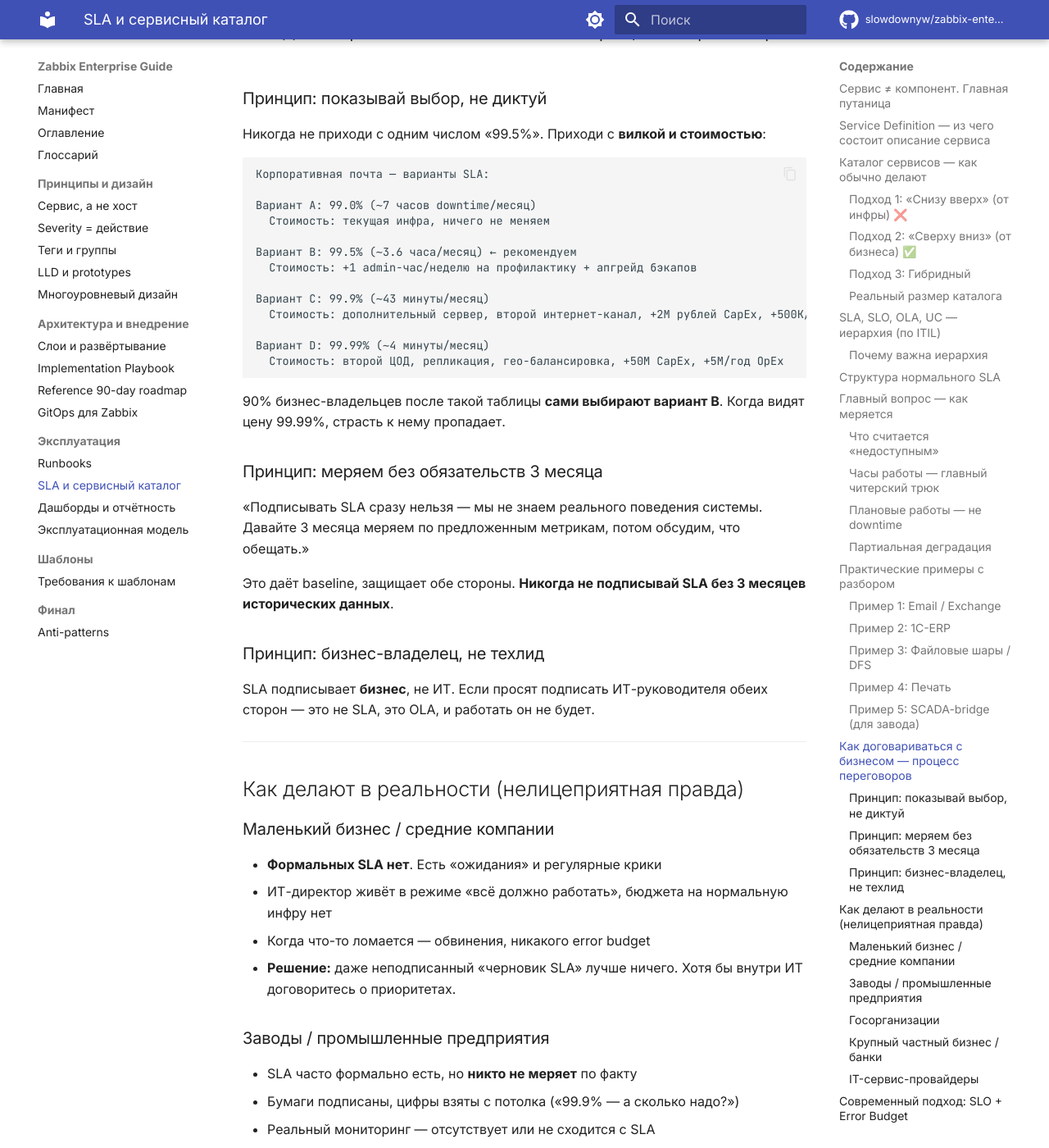
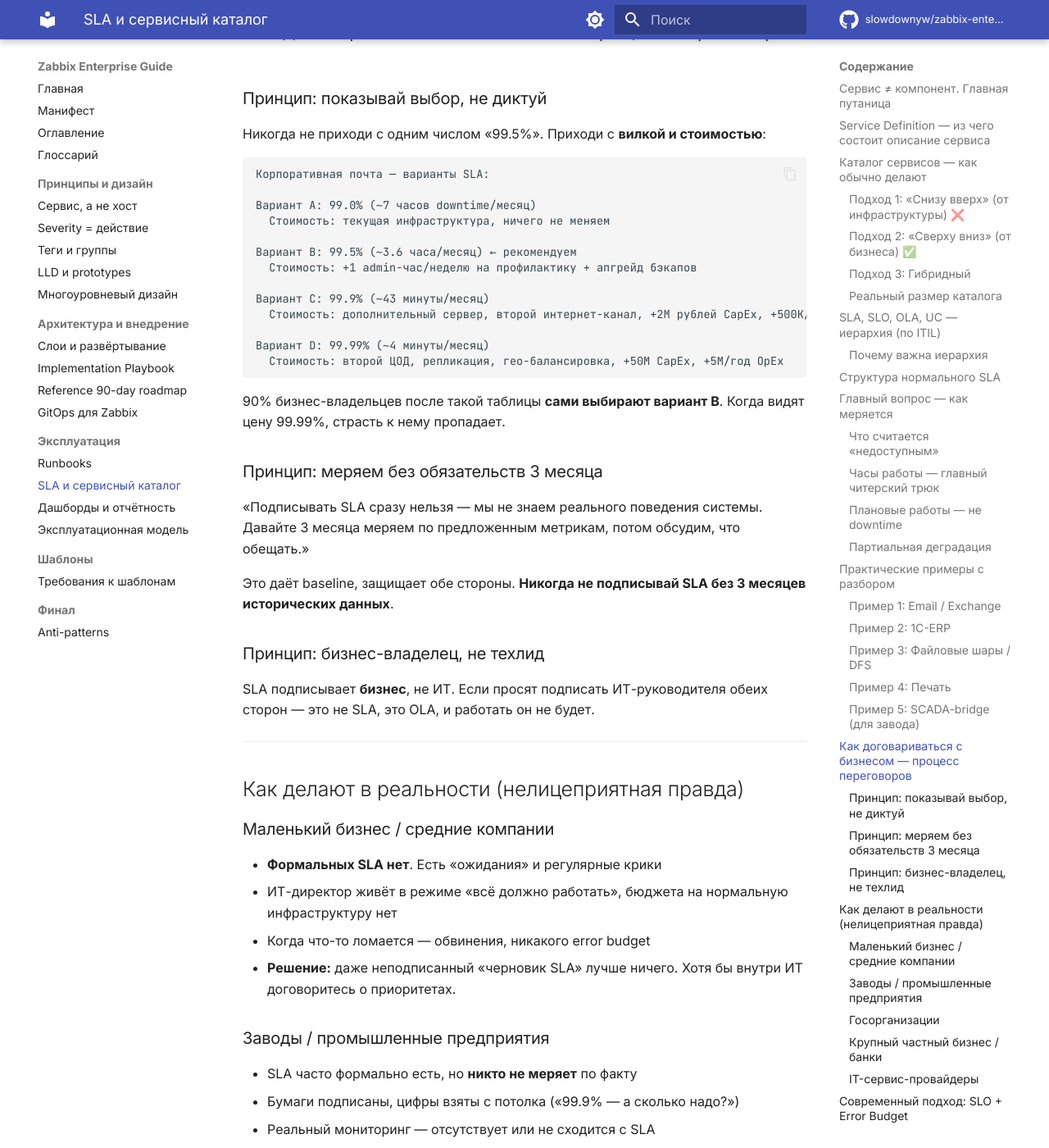
Before and after one commit to slowdownyw/zabbix-enterprise-guide, an MkDocs documentation site: the page built from docs/10_sla_service_catalog.md, in a window 1280 px wide and 1400 px high, scrolled down 9453 px. Shown: the whole window at 82% size. Built offline with MkDocs 1.6.1 and Material for MkDocs 9.7.7, drawn with Linux system fonts in a browser that asks for light colours; comment, search, counter and statistics services are not loaded; some of the changed text lies outside the part shown.

Commit message:
alpha-v03-terminology

````diff
--- a/docs/10_sla_service_catalog.md
+++ b/docs/10_sla_service_catalog.md
@@ -60,7 +60,7 @@
 
 ## Каталог сервисов — как обычно делают
 
-### Подход 1: «Снизу вверх» (от инфры) ❌
+### Подход 1: «Снизу вверх» (от инфраструктуры) ❌
 
 Инженер смотрит, что есть в инфраструктуре, и пишет:
 - Сервис «MSSQL»
@@ -243,7 +243,7 @@ SLA не действует в случае:
 
 **Что хочет бизнес:** «Почта работает, 99.9%, 24/7».
 
-**Что реально достижимо:** 99.5%-99.7% в рабочее время для on-premise Exchange с DAG, при условии хорошей сети и инфры.
+**Что реально достижимо:** 99.5%-99.7% в рабочее время для on-premise Exchange с DAG, при условии хорошей сети и инфраструктуры.
 
 **Реальный SLA (правильный):**
 
@@ -329,7 +329,7 @@ Response time: замена картриджа в день обращения,
 ```
 
 **Подводные камни:**
-- Это **самая ненадёжная часть инфры** в любой компании. Принтеры мрут, бумага кончается, кто-то застрял. SLA выше 95% — нереалистично.
+- Это **самая ненадёжная часть инфраструктуры** в любой компании. Принтеры мрут, бумага кончается, кто-то застрял. SLA выше 95% — нереалистично.
 - В SLA честно прописать: «зависит от расходных материалов и физического обслуживания»
 - Бизнес часто хочет тут 99%+ — покажи статистику фейлов, объясни почему
 
@@ -366,7 +366,7 @@ Special: НЕ ИЗМЕНЯТЬ в одностороннем порядке —
 Корпоративная почта — варианты SLA:
 
 Вариант A: 99.0% (∼7 часов downtime/месяц)
-  Стоимость: текущая инфра, ничего не меняем
+  Стоимость: текущая инфраструктура, ничего не меняем
 
 Вариант B: 99.5% (∼3.6 часа/месяц) ← рекомендуем
   Стоимость: +1 admin-час/неделю на профилактику + апгрейд бэкапов
@@ -397,7 +397,7 @@ SLA подписывает **бизнес**, не ИТ. Если просят п
 ### Маленький бизнес / средние компании
 
 - **Формальных SLA нет**. Есть «ожидания» и регулярные крики
-- ИТ-директор живёт в режиме «всё должно работать», бюджета на нормальную инфру нет
+- ИТ-директор живёт в режиме «всё должно работать», бюджета на нормальную инфраструктуру нет
 - Когда что-то ломается — обвинения, никакого error budget
 - **Решение:** даже неподписанный «черновик SLA» лучше ничего. Хотя бы внутри ИТ договоритесь о приоритетах.
 
````
Also changed, not shown: other parts of docs/10_sla_service_catalog.md (+1 -1 lines), docs/00_manifesto.md (+1 -1 lines), docs/03_tags_and_groups.md (+1 -1 lines), docs/07_implementation_roadmap.md (+6 -6 lines), docs/15_antipatterns.md (+2 -2 lines), docs/16_implementation_playbook.md (+4 -4 lines).
